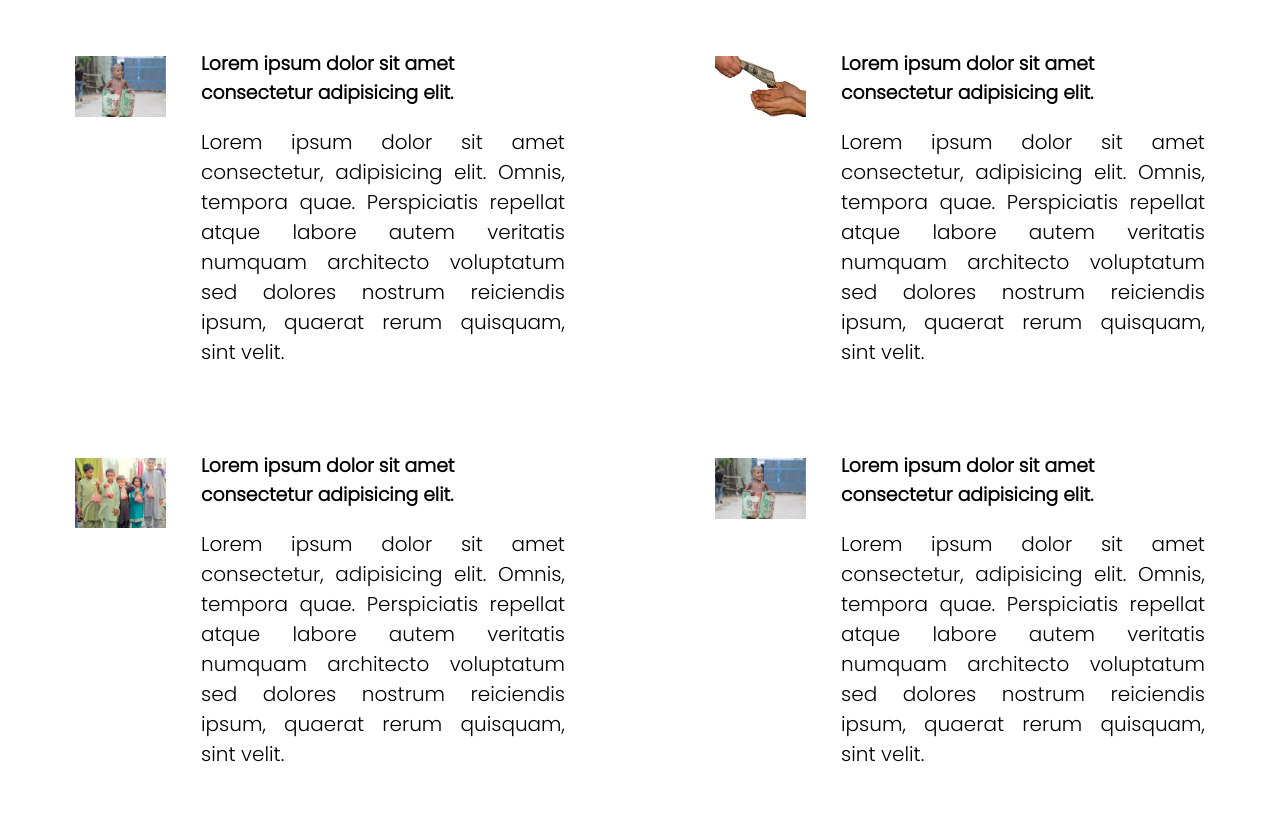
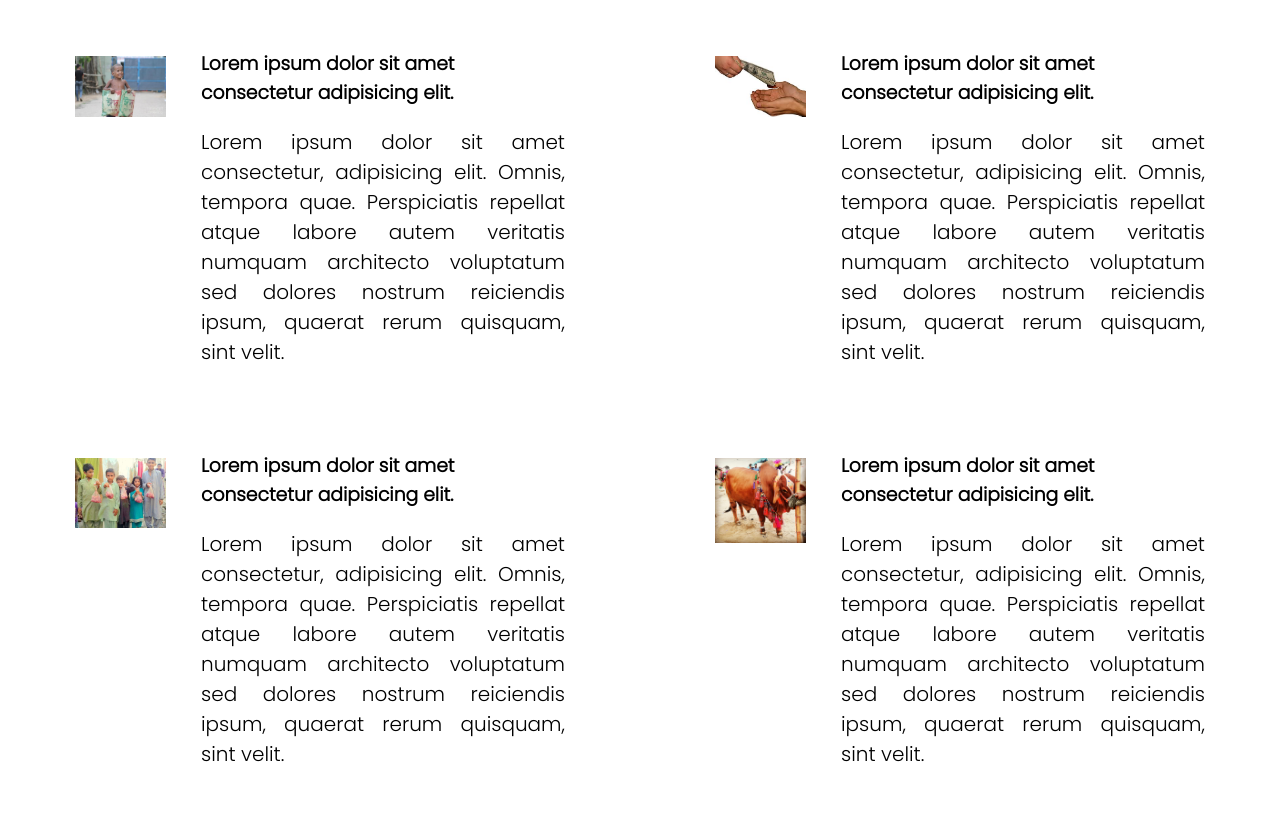
Before and after one commit to Shah-Md-Jihan/eid_zakat, a plain HTML site: page index.html in a window 1280 px wide. Shown: the part 2108-2932 px from the top of the page. Drawn offline with Linux system fonts and the light colour scheme.

Commit message:
main content2 part4

```diff
--- a/index.html
+++ b/index.html
@@ -107,7 +107,7 @@
                 </article>
                 <article class="content container-flex">
                     <div class="con-img">
-                        <img src="images/blog/blog1.jpg" alt="">
+                        <img src="images/blog/blog4.jpg" alt="">
                     </div>
                     <div class="con-text">
                         <h3>Lorem ipsum dolor sit amet consectetur adipisicing elit.</h3>
```
Also changed, not shown: images/blog/blog4.jpg (added).
